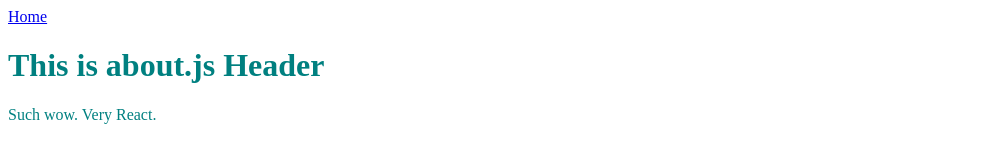
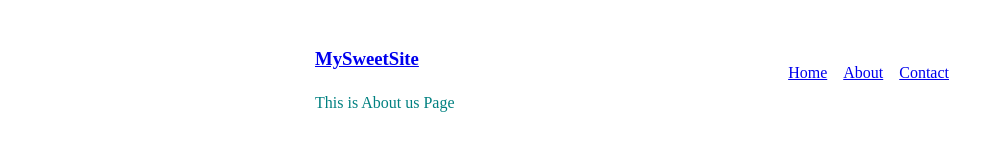
Before and after one commit to shekhar3672/Vulcan, a Gatsby site: page /about in a window 1280 px wide. Shown: the whole page, without its empty margins (0-1002 px from the left). Built offline with nearby package versions, Linux system fonts and the light colour scheme; Gatsby itself is replaced by a stand-in of ours.

Commit message:
Modofied existing files and added Layout component for creating site with Layout.

```diff
--- /dev/null
+++ b/src/components/layout.js
@@ -0,0 +1,26 @@
+import React from "react"
+import { Link } from "gatsby"
+
+const ListLink = props => (
+  <li style={{ display: `inline-block`, marginRight: `1rem` }}>
+    <Link to={props.to}>{props.children}</Link>
+  </li>
+)
+
+export default function Layout({ children }) {
+  return (
+    <div style={{ margin: `3rem auto`, maxWidth: 650, padding: `0 1rem` }}>
+      <header style={{ marginBottom: `1.5rem` }}>
+        <Link to="/Vulcan" style={{ textShadow: `none`, backgroundImage: `none` }}>
+          <h3 style={{ display: `inline` }}>MySweetSite</h3>
+        </Link>
+        <ul style={{ listStyle: `none`, float: `right` }}>
+          <ListLink to="/Vulcan">Home</ListLink>
+          <ListLink to="/Vulcan/about/">About</ListLink>
+          <ListLink to="/Vulcan/contact/">Contact</ListLink>
+        </ul>
+      </header>
+      {children}
+    </div>
+  )
+}
--- a/src/pages/about.js
+++ b/src/pages/about.js
@@ -1,13 +1,12 @@
 import React from "react"
-import { Link } from "gatsby"
-import Header from "../components/header"
+import Layout from "../components/layout";
 
 export default function About() {
   return (
+    <Layout>
     <div style={{ color: `teal` }}>
-      <Link to="/Vulcan/">Home</Link>
-      <Header headerText="This is about.js Header" />
-      <p>Such wow. Very React.</p>
+      <p>This is About us Page</p>
     </div>
+    </Layout>
   )
 }
```
Also changed, not shown: src/pages/contact.js (+5 -6 lines), src/pages/index.js (+10 -11 lines).
